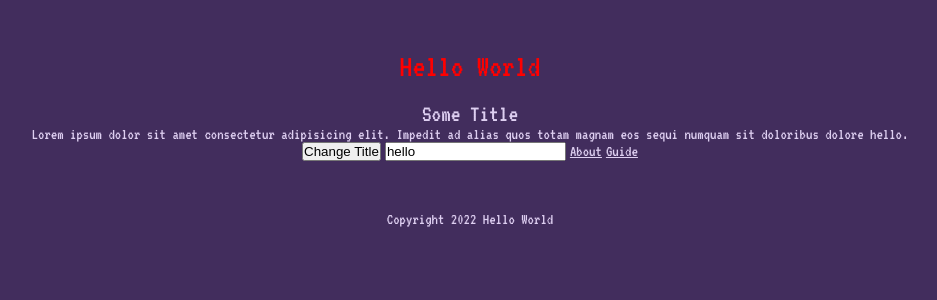
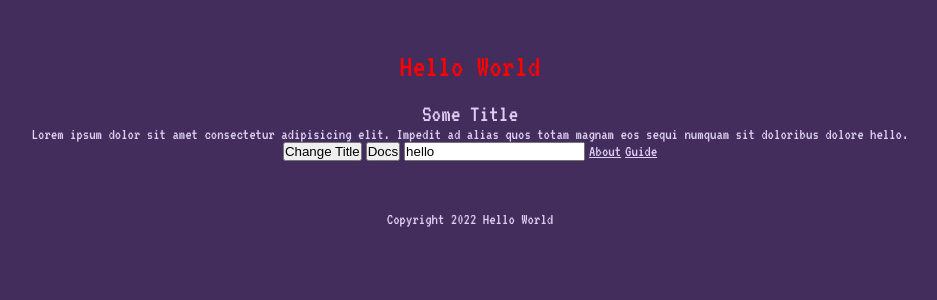
Before and after one commit to Noob-Dev-Official/sveltekit-tutorial, a SvelteKit app: page / in a window 1280 px wide. Shown: the top 300 px of the page, without its empty margins (170-1107 px from the left). Built offline with nearby package versions, Linux system fonts and the light colour scheme.

Commit message:
dynamic routing through TS

```diff
--- a/src/routes/+page.svelte
+++ b/src/routes/+page.svelte
@@ -1,8 +1,14 @@
 <script lang="ts">
+	import { goto } from '$app/navigation';
+
 	let title: string = 'hello';
 
 	const updateTitle = () => {
 		title = 'different';
+	};
+
+	const onDocsBtnClick = () => {
+		goto('/docs');
 	};
 </script>
 
@@ -18,6 +24,7 @@
 	</p>
 
 	<button on:click={updateTitle}>Change Title</button>
+	<button on:click={onDocsBtnClick}>Docs</button>
 
 	<input type="text" bind:value={title} />
 
```
